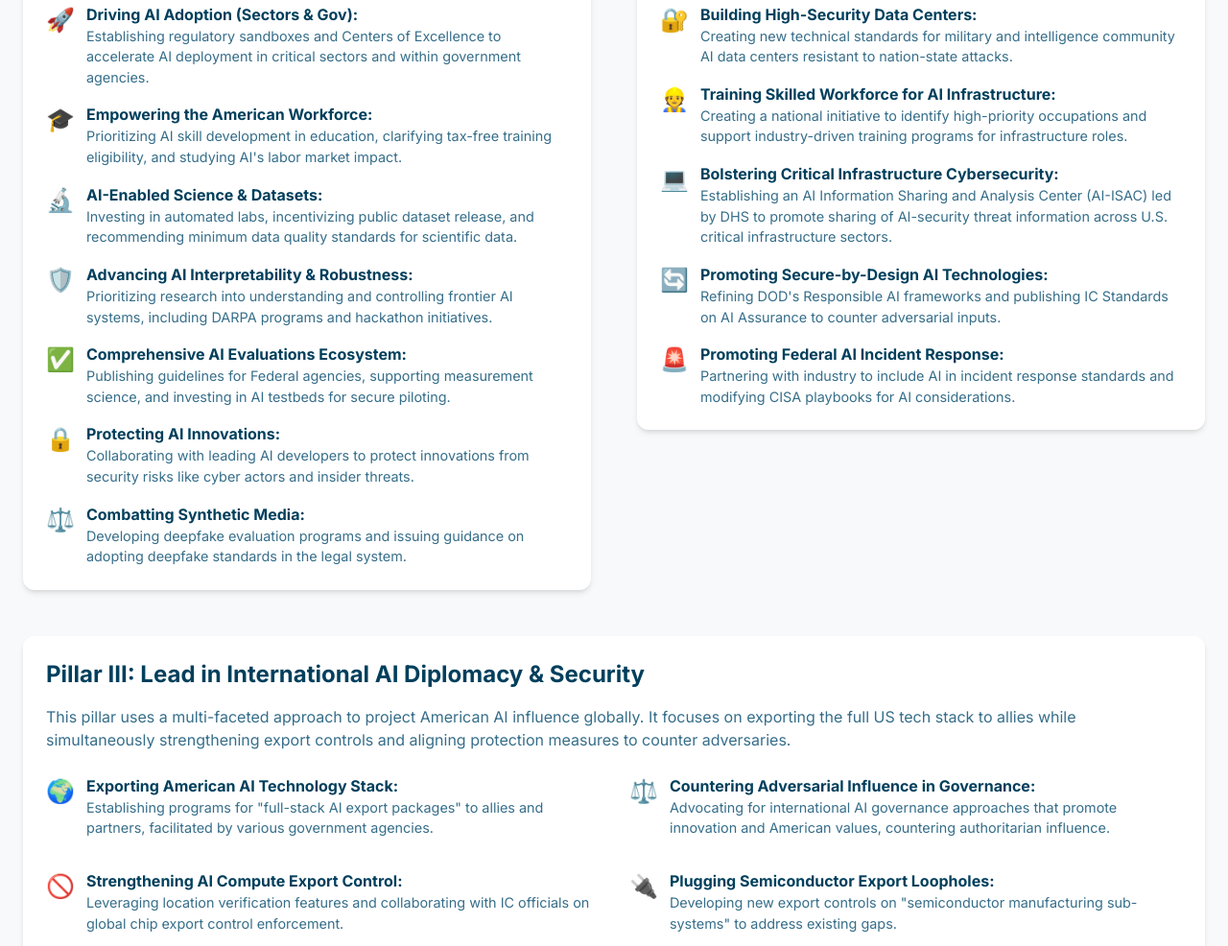
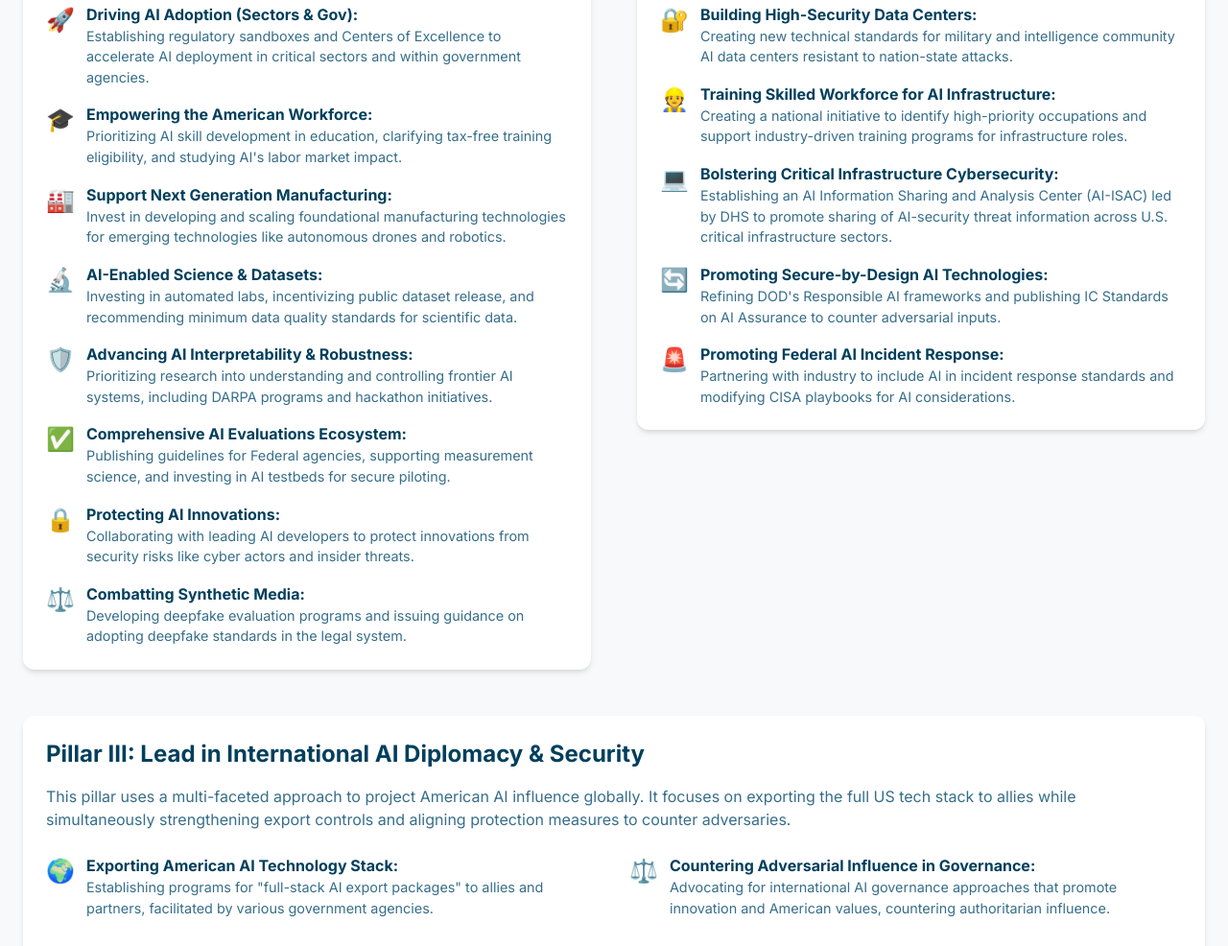
Before and after one commit to megnanymous/AIActionPlanJuly2025, a plain HTML site: page index.html in a window 1280 px wide. Shown: the part 2479-3465 px from the top of the page at 96% size. Drawn offline with nearby package versions, Linux system fonts and the light colour scheme.

Commit message:
Update index.html
updated pillar I

```diff
--- a/index.html
+++ b/index.html
@@ -301,6 +301,13 @@
                                 <p>Prioritizing AI skill development in education, clarifying tax-free training eligibility, and studying AI's labor market impact.</p>
                             </div>
                         </div>
+			<div class="policy-item">
+                            <span class="policy-item-icon">🏭</span>
+                            <div class="policy-item-text">
+                                <strong class="block">Support Next Generation Manufacturing:</strong>
+                                <p>Invest in developing and scaling foundational manufacturing technologies for emerging technologies like autonomous drones and robotics.</p>
+                            </div>
+                        </div>
                         <div class="policy-item">
                             <span class="policy-item-icon">🔬</span>
                             <div class="policy-item-text">
```
